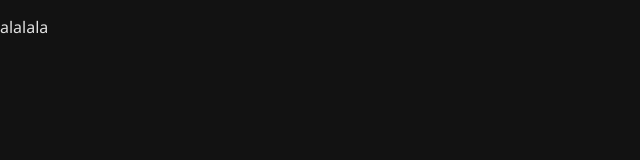
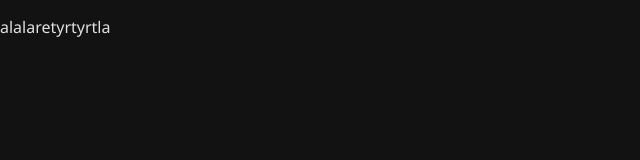
Before and after one commit to raaf1981/strony_internetowe, a plain HTML site: page index.html in a window 1280 px wide. Shown: the full height of the page, 0-640 px from the left. Drawn offline with Linux system fonts and the light colour scheme.

Commit message:
first test commit

```diff
--- a/index.html
+++ b/index.html
@@ -9,7 +9,7 @@
 <body>
   <main class="player-card">
     <!-- TODO: dodaj sekcje karty gracza -->
-<p>alalala</p>
+<p>alalaretyrtyrtla</p>
   </main>
 </body>
 </html>
```
